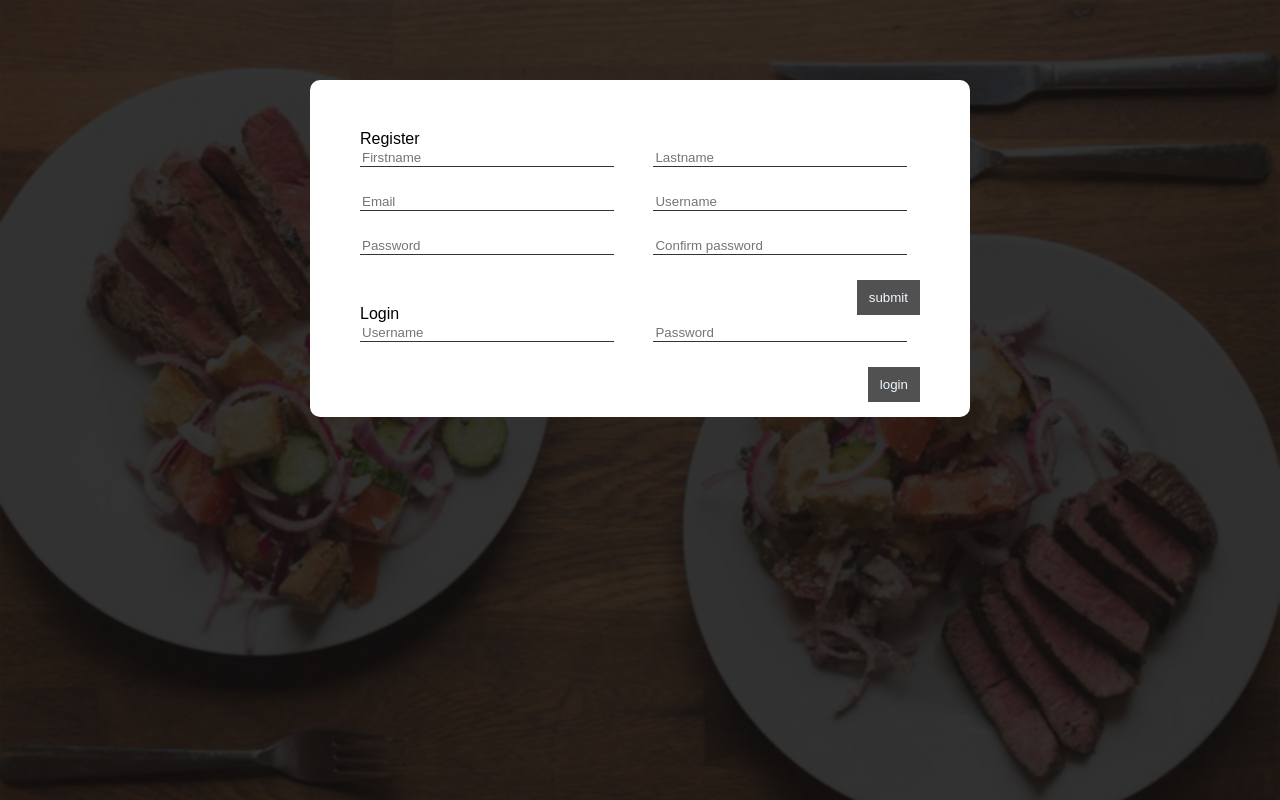
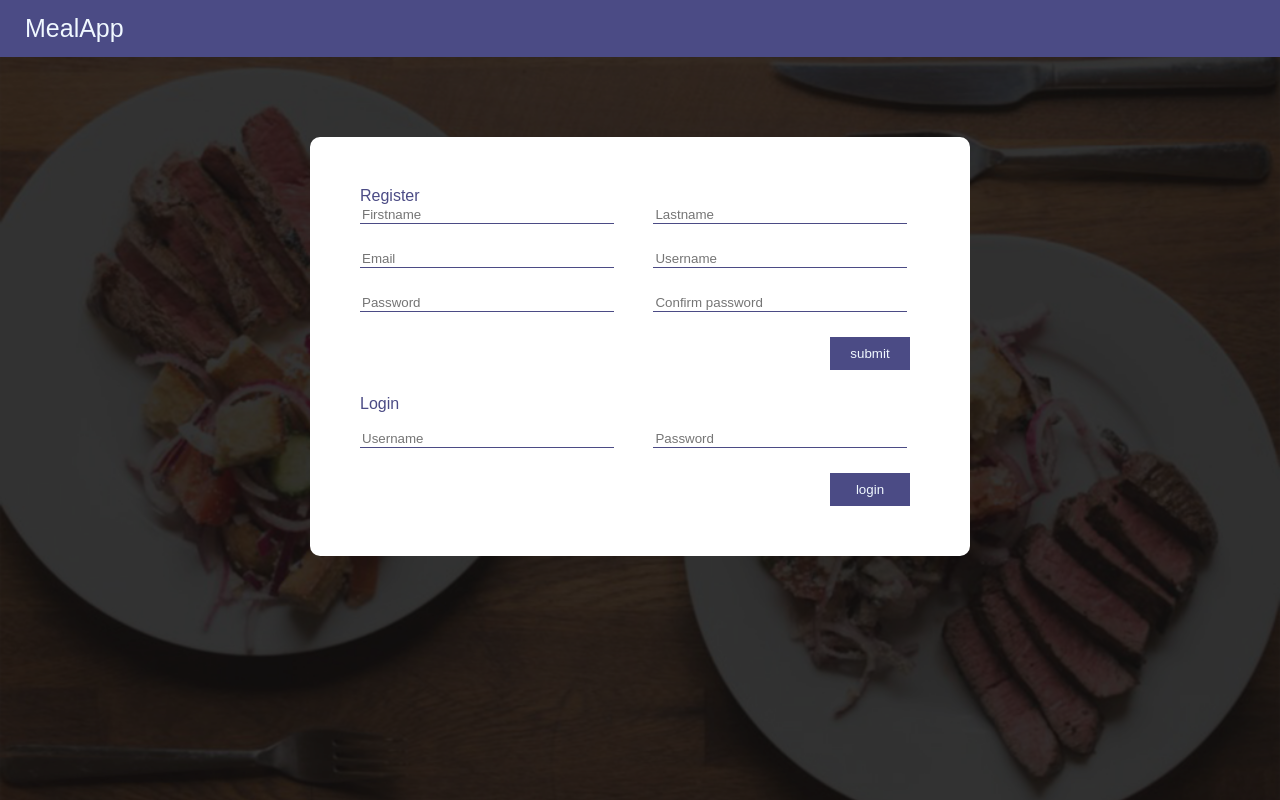
Before and after one commit to aminubarade/mealapp, a plain HTML site: page ui/login.html in a window 1280 px wide. Drawn offline with Linux system fonts and the light colour scheme.

Commit message:
made ui changes

```diff
--- a/ui/assets/css/style.css
+++ b/ui/assets/css/style.css
@@ -5,6 +5,7 @@ html {
 body{
   font-family: Arial, Helvetica, sans-serif;
   margin: 0px !important;
+  color:  rgb(75, 75, 133);
   background: linear-gradient(rgba(0, 0, 0, 0.6), rgba(0, 0, 0, 0.6)), url(../img/meal.jpg) no-repeat;
   background-size: cover;
 }
@@ -15,7 +16,7 @@ a {
 
 .nav {
   padding: 14px 25px;
-  background-color:black;
+  background-color: rgb(75, 75, 133);;
 }
 
 .nav-links {
@@ -50,7 +51,7 @@ a {
 }
 
  .home-btn {
-  background: #515151;
+  background:  rgb(75, 75, 133);
   padding: 15px 50px;
   color: aliceblue;
   font-size: 30px;
@@ -92,7 +93,7 @@ a {
   width: 250px;
   border-top: none !important;
   border-right: none !important;
-  border-bottom: #333;
+  border-bottom:  rgb(75, 75, 133);
   border-left: none !important;
   border-style: solid;
   border-width: 1px;
@@ -112,18 +113,17 @@ input:focus {
 
 
 
-.align-right {
-  float: right;
-}
 
 
 .btn {
-  background: #515151;
-  padding: 10px 12px;
+  background:  rgb(75, 75, 133);
+  width: 80px;
+  padding: 9px 12px;
   color: aliceblue;
   border: none;
   cursor: pointer;
   transition: background 2s;
+
 }
 
 .p-1 {
@@ -168,3 +168,11 @@ input:focus {
 .m-0 {
   margin: 0px !important;
 }
+
+.ml-auto {
+  margin-left: auto;
+}
+
+.submit-btn {
+  width: 90px;
+}
--- a/ui/login.html
+++ b/ui/login.html
@@ -1,37 +1,55 @@
 <!DOCTYPE html>
 <html lang="en">
+
 <head>
   <meta charset="UTF-8">
   <link rel="stylesheet" href="assets/css/style.css">
   <meta name="viewport" content="width=device-width, initial-scale=1.0">
+  <meta http-equiv="pragma" content="no-cache" />
   <title>login page</title>
 </head>
+
 <body>
+  <div class="header">
+    <div class="nav">
+      <span class="page-title">
+        <span class="page-title-text">MealApp</span>
+      </span>
+
+      <span class="nav-links">
+        <span class="nav-link"><a href="#" alt="link"></a></span>
+      </span>
+    </div>
+  </div>
   <div class="form-container">
-
+    <p class="m-0">Register</p>
     <div class="register-form m-b">
-      <p class="m-0">Register</p>
       <form action="#" class="login">
-        <input type="text" placeholder="Firstname" class="m-b form-input-txt">
-        <input type="text" placeholder="Lastname" class="m-b m-l form-input-txt">
-        <input type="email" placeholder="Email" class="m-b form-input-txt">
-
-        <input type="text" placeholder="Username" class="m-l m-b form-input-txt">
-        <input type="password" placeholder="Password" class="m-b form-input-txt">
-        <input type="password" placeholder="Confirm password" class="m-b m-l form-input-txt">
-        <input type="button" value="submit" class="align-right btn">
+        <input type="text" placeholder="Firstname" class="m-b form-input-txt" />
+        <input type="text" placeholder="Lastname" class="m-b m-l form-input-txt" />
+        <input type="email" placeholder="Email" class="m-b form-input-txt" />
+        <input type="text" placeholder="Username" class="m-l m-b form-input-txt" />
+        <input type="password" placeholder="Password" class="m-b form-input-txt" />
+        <input type="password" placeholder="Confirm password" class="m-b m-l form-input-txt" />
+        <div class="ml-auto submit-btn">
+          <input type="submit" value="submit" class="align-right btn" />
+        </div>
       </form>
     </div>
+    <p class="m-">Login</p>
+    <div class="login-form">
 
-    <div class="login-form">
-      <p class="m-0">Login</p>
       <form action="#" class="login">
-        <input type="text" placeholder="Username" class="form-input-txt">
-        <input type="password" placeholder="Password" class="m-l  m-b form-input-txt">
-        <input type="button" value="login" class="align-right btn">
+        <input type="text" placeholder="Username" class="form-input-txt" />
+        <input type="password" placeholder="Password" class="m-l  m-b form-input-txt" />
+        <div class="ml-auto submit-btn">
+          <input type="submit" value="login" class="align-right btn" />
+        </div>
+        </form>
       </form>
     </div>
   </div>
 
 </body>
+
 </html>
```
Also changed, not shown: ui/index.html (+1 -1 lines).
